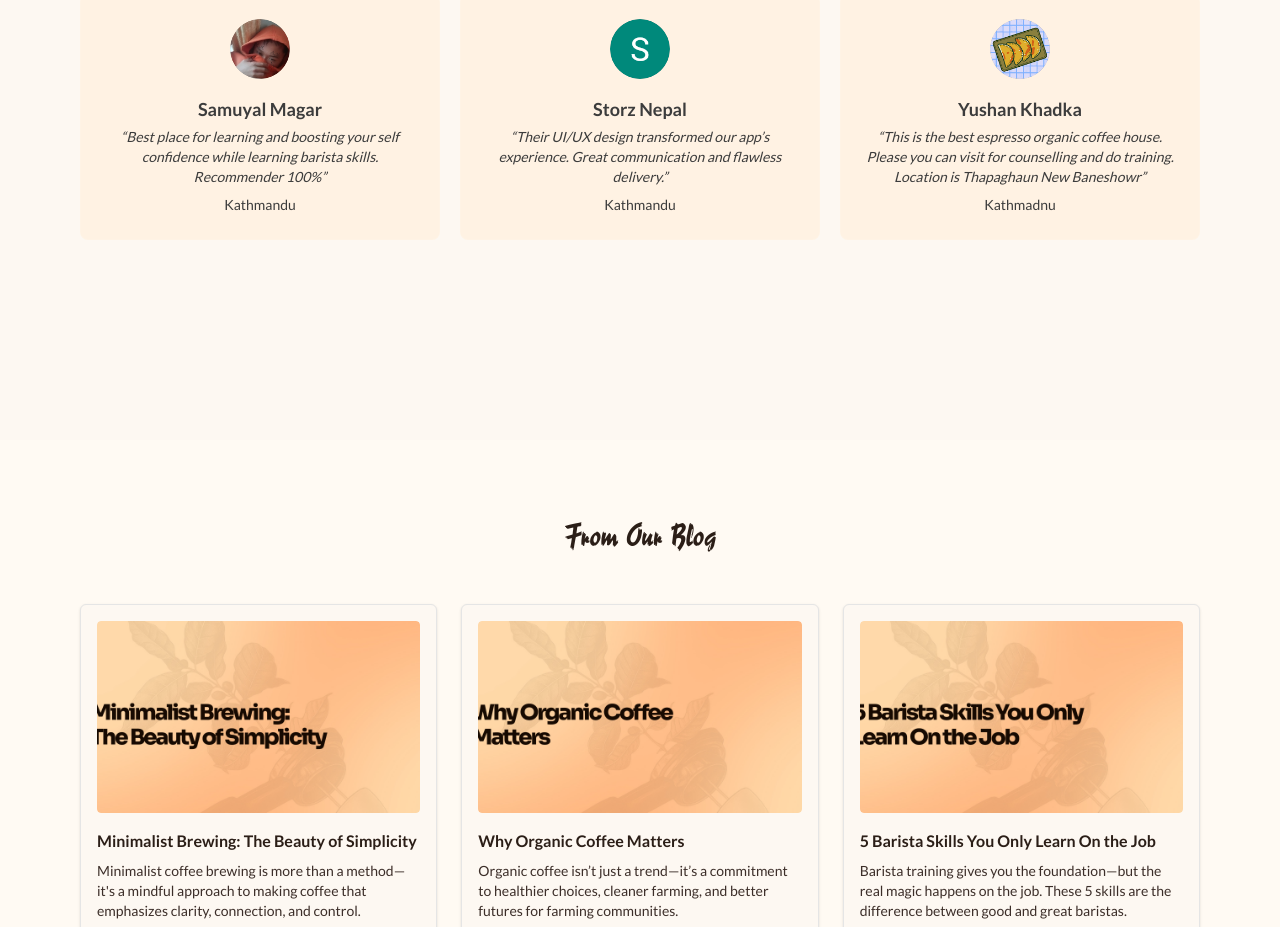
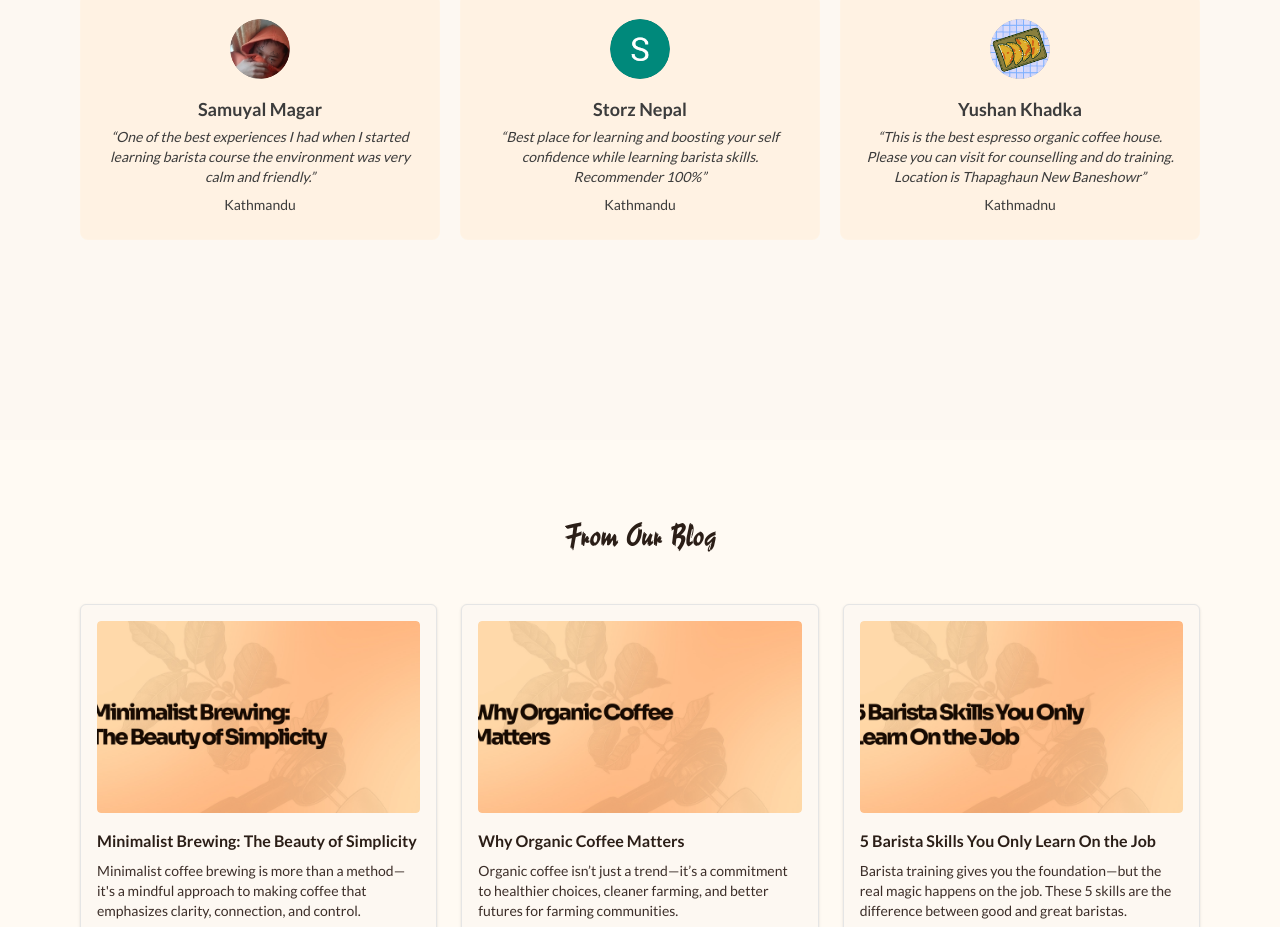
Before and after one commit to oplyxtechnologies/espresso-organic, a Next.js app in the folder client/: page / in a window 1280 px wide. Shown: the part 3760-4687 px from the top of the page. Built offline with nearby package versions, Linux system fonts and the light colour scheme.

Commit message:
testimonials update

```diff
--- a/client/components/Home/CommunityTestimonials.tsx
+++ b/client/components/Home/CommunityTestimonials.tsx
@@ -19,14 +19,14 @@ const testimonials: Testimonial[] = [
   {
     name: "Samuyal Magar",
     location: "Kathmandu",
-    text: "Best place for learning and boosting your self confidence while learning barista skills. Recommender 100%",
+    text: "One of the best experiences I had when I started learning barista course the environment was very calm and friendly.",
     rating: 5,
     image: "/testimonials/samuyal.png",
   },
   {
     name: "Storz Nepal",
     location: "Kathmandu",
-    text: "Their UI/UX design transformed our app’s experience. Great communication and flawless delivery.",
+    text: "Best place for learning and boosting your self confidence while learning barista skills. Recommender 100%",
     rating: 5,
     image: "/testimonials/Storz.png",
   },
--- a/client/components/Training/TestimonialsTraining.tsx
+++ b/client/components/Training/TestimonialsTraining.tsx
@@ -19,14 +19,14 @@ const testimonials: Testimonial[] = [
   {
     name: "Samuyal Magar",
     location: "Kathmandu",
-    text: "Best place for learning and boosting your self confidence while learning barista skills. Recommender 100%",
+    text: "One of the best experiences I had when I started learning barista course the environment was very calm and friendly.",
     rating: 5,
     image: "/testimonials/samuyal.png",
   },
   {
     name: "Storz Nepal",
     location: "Kathmandu",
-    text: "Their UI/UX design transformed our app’s experience. Great communication and flawless delivery.",
+    text: "Best place for learning and boosting your self confidence while learning barista skills. Recommender 100%",
     rating: 5,
     image: "/testimonials/Storz.png",
   },
```
